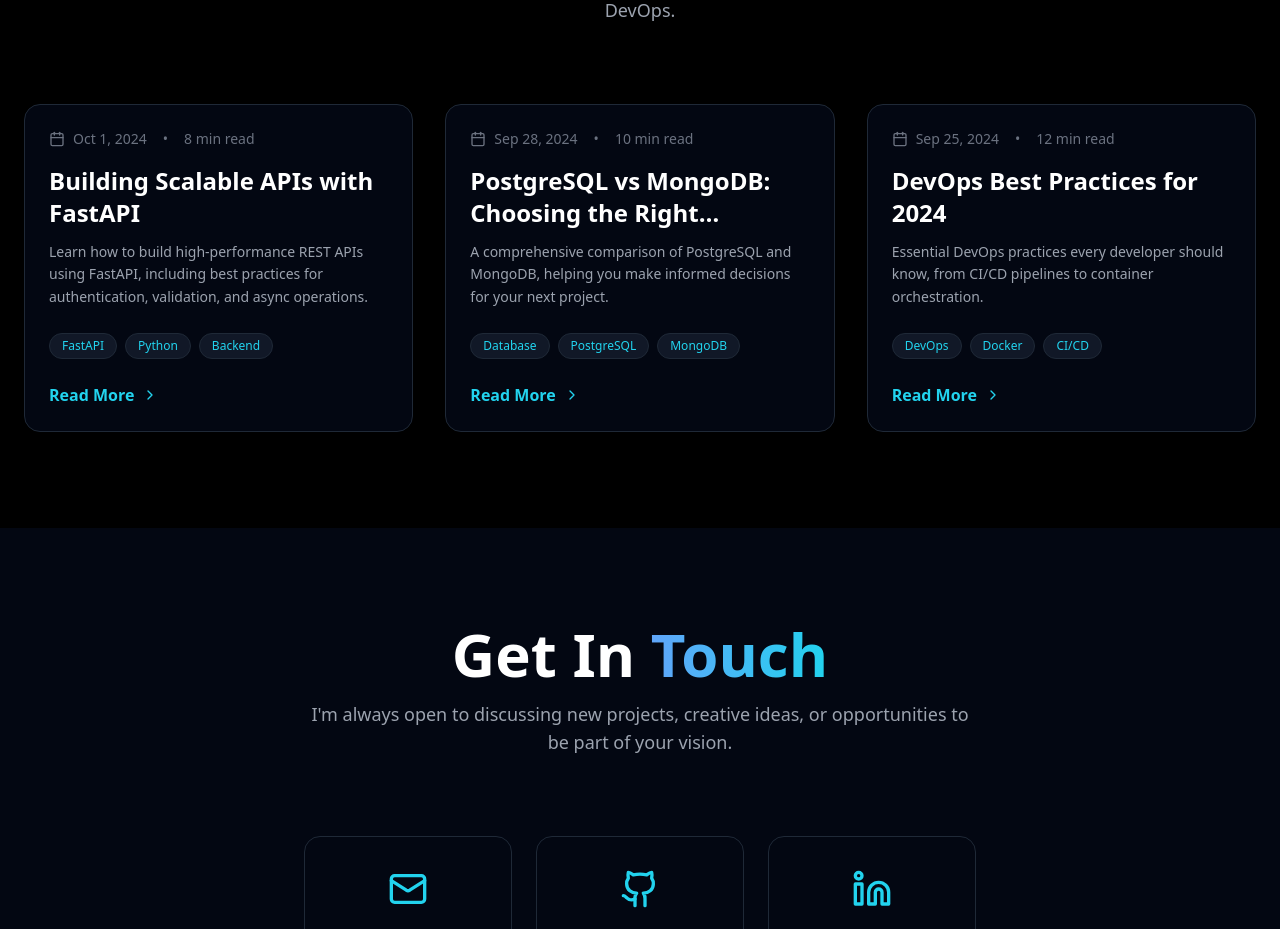
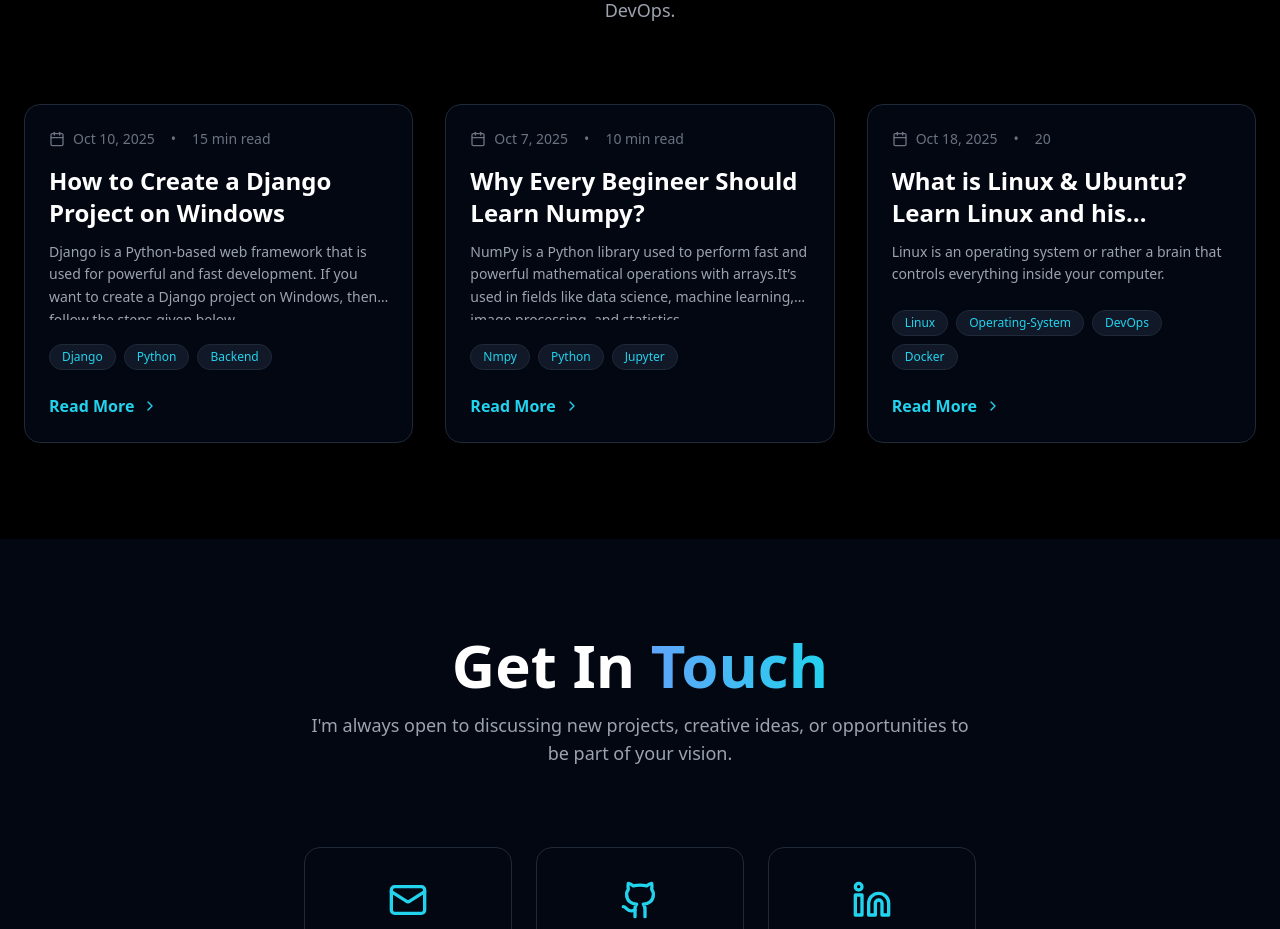
Before and after one commit to SHIVA-SINGHx/Portfolio-Website, a React (Vite) app: page / in a window 1280 px wide. Shown: the part 3020-3949 px from the top of the page. Built offline with nearby package versions, Linux system fonts and the light colour scheme.

Commit message:
Fixes Blog Article Url

```diff
--- a/src/components/Blog.jsx
+++ b/src/components/Blog.jsx
@@ -5,34 +5,34 @@ const Blog = ({ onReadMore }) => {
   const [blogs] = useState([
     {
       id: 1,
-      title: 'Building Scalable APIs with FastAPI',
-      excerpt: 'Learn how to build high-performance REST APIs using FastAPI, including best practices for authentication, validation, and async operations.',
-      date: '2024-10-01',
+      title: 'How to Create a Django Project on Windows',
+      excerpt: 'Django is a Python-based web framework that is used for powerful and fast development. If you want to create a Django project on Windows, then follow the steps given below.',
+      date: '2025-10-10',
       author: 'Shiva',
-      readTime: '8 min read',
-      tags: ['FastAPI', 'Python', 'Backend'],
+      readTime: '15 min read',
+      tags: ['Django', 'Python', 'Backend',],
 
 
     },
     {
       id: 2,
-      title: 'PostgreSQL vs MongoDB: Choosing the Right Database',
-      excerpt: 'A comprehensive comparison of PostgreSQL and MongoDB, helping you make informed decisions for your next project.',
-      date: '2024-09-28',
+      title: 'Why Every Begineer Should Learn Numpy?',
+      excerpt: "NumPy is a Python library used to perform fast and powerful mathematical operations with arrays.It’s used in fields like data science, machine learning, image processing, and statistics.",
+      date: '2025-10-07',
       author: 'Shiva',
       readTime: '10 min read',
-      tags: ['Database', 'PostgreSQL', 'MongoDB'],
+      tags: ['Nmpy', 'Python', 'Jupyter'],
 
 
     },
     {
       id: 3,
-      title: 'DevOps Best Practices for 2024',
-      excerpt: 'Essential DevOps practices every developer should know, from CI/CD pipelines to container orchestration.',
-      date: '2024-09-25',
+      title: 'What is Linux & Ubuntu? Learn Linux and his Command On Windows',
+      excerpt: 'Linux is an operating system or rather a brain that controls everything inside your computer.',
+      date: '2025-10-18',
       author: 'Shiva',
-      readTime: '12 min read',
-      tags: ['DevOps', 'Docker', 'CI/CD'],
+      readTime: '20',
+      tags: ['Linux', 'Operating-System', 'DevOps', 'Docker',],
 
     }
   ]);
@@ -89,7 +89,7 @@ const Blog = ({ onReadMore }) => {
                     onClick={() => onReadMore(blog)}
                     className="flex items-center gap-2 text-cyan-400 hover:text-cyan-300 transition-colors font-semibold group/btn"
                   >
-                    <a href="https://gymnex.vercel.app/">Read More</a>
+                    <a href="https://medium.com/@shivasingh.1dev">Read More</a>
 
                     <ChevronRight className="w-4 h-4 group-hover/btn:translate-x-1 transition-transform" />
                   </button>
```
